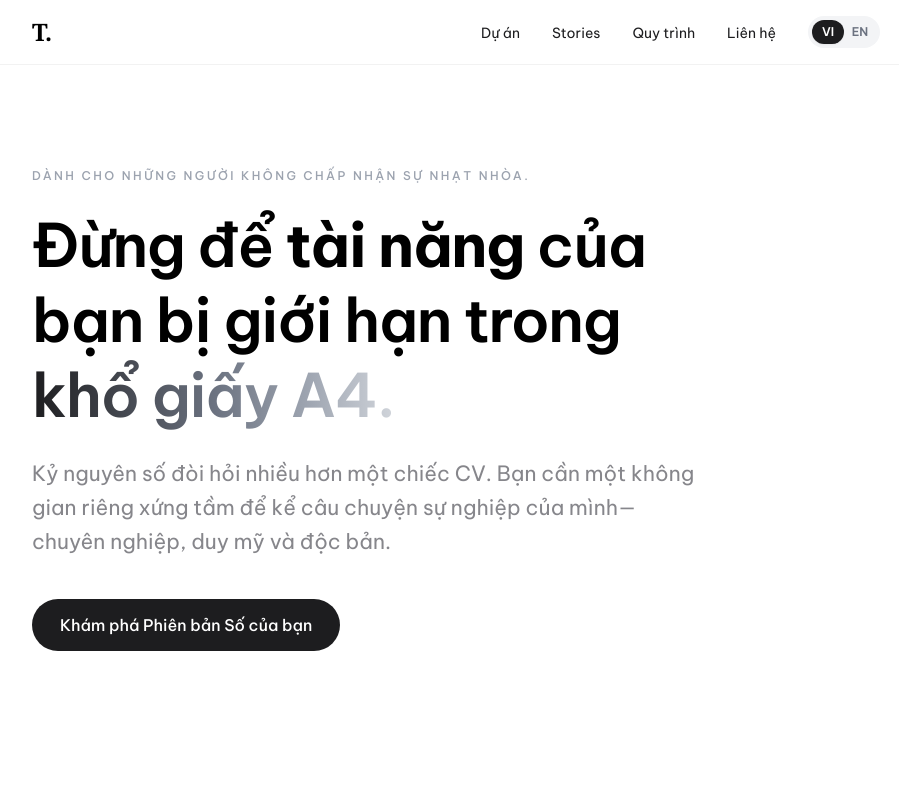
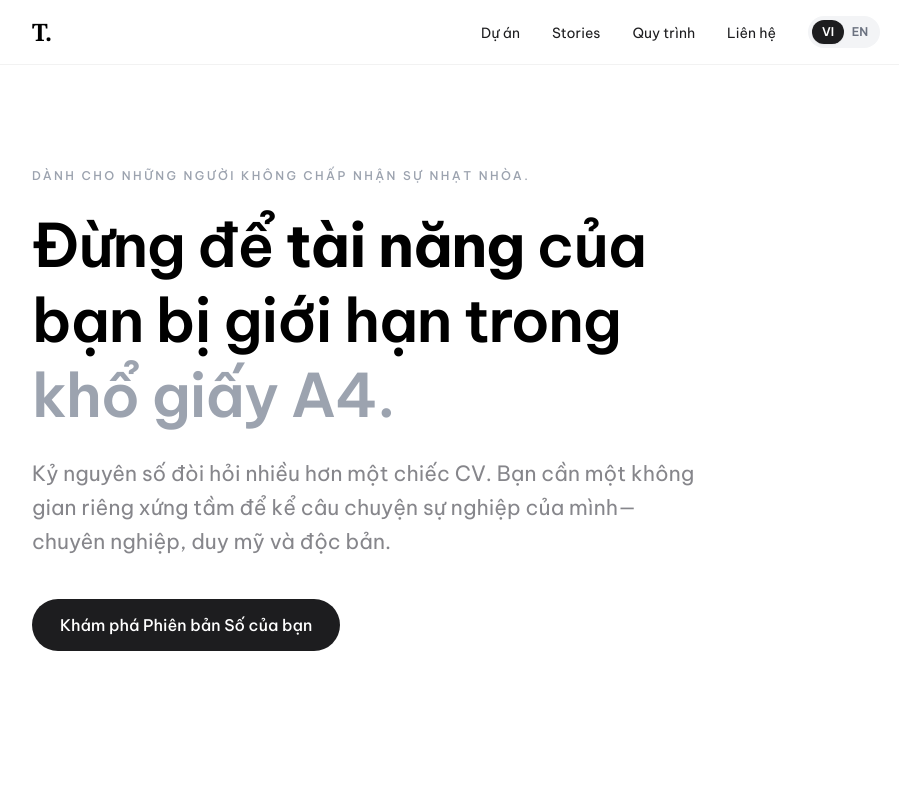
Before and after one commit to nguyentung423/T., a Next.js app: page / in a window 1280 px wide. Shown: the top 800 px of the page, without its empty margins (184-1083 px from the left). Built offline with nearby package versions, Linux system fonts and the light colour scheme.

Commit message:
fix: Remove bg-clip-text FOUC - use simple text-gray-400
- Replace headline-fade-out class with text-gray-400
- Remove complex bg-clip-text, text-transparent, bg-gradient
- Solid gray color = instant render, no blink
- Absolute visual stability on page load

```diff
--- a/src/components/Hero.tsx
+++ b/src/components/Hero.tsx
@@ -35,14 +35,14 @@ export function Hero() {
                 <span className="text-black">Đừng để </span>
                 <span className="text-black font-bold">tài năng</span>
                 <span className="text-black"> của bạn bị giới hạn trong </span>
-                <span className="headline-fade-out">khổ giấy A4.</span>
+                <span className="text-gray-400">khổ giấy A4.</span>
               </>
             ) : (
               <>
                 <span className="text-black">Don&apos;t let your </span>
                 <span className="text-black font-bold">talent</span>
                 <span className="text-black"> be limited to </span>
-                <span className="headline-fade-out">a sheet of A4 paper.</span>
+                <span className="text-gray-400">a sheet of A4 paper.</span>
               </>
             )}
           </h1>
```
